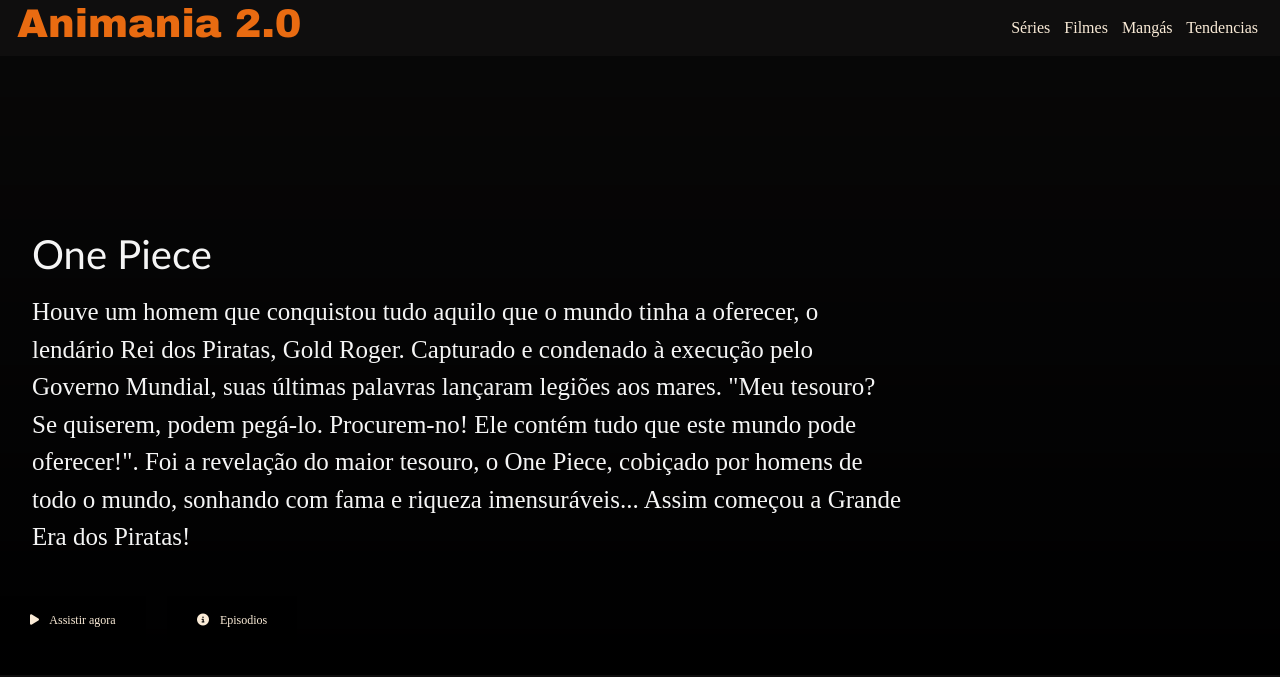
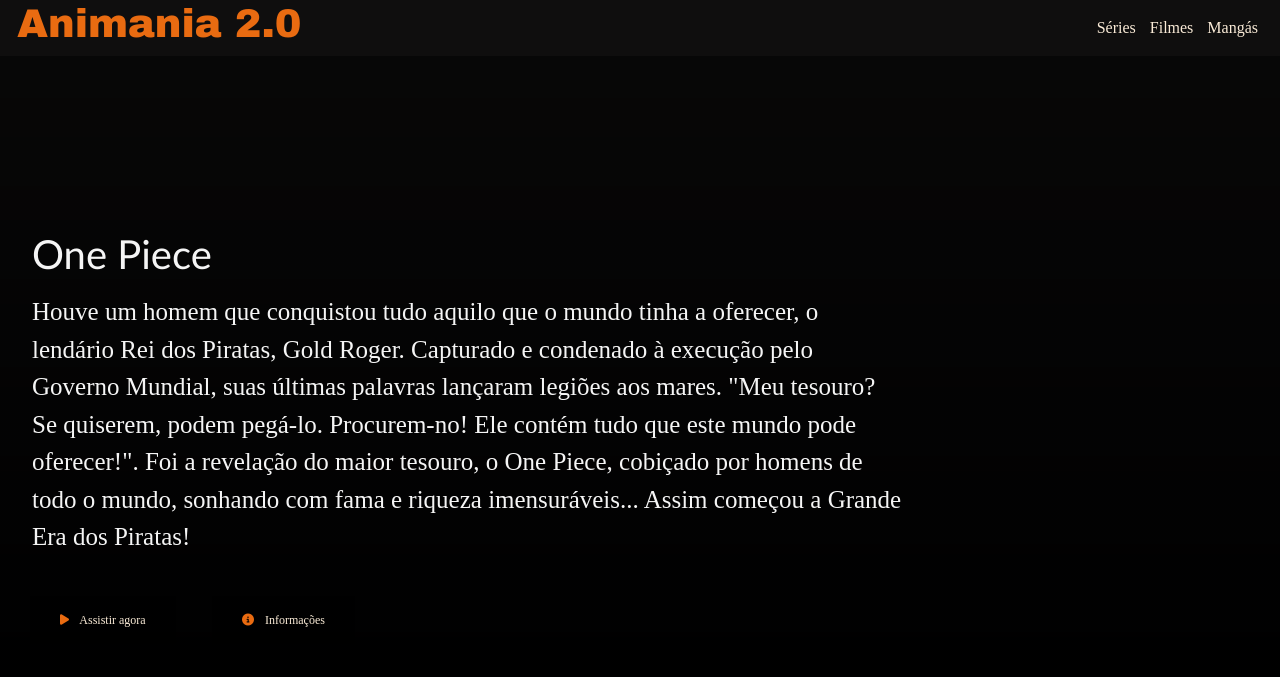
Before and after one commit to SlaveFox/Animania2, a plain HTML site: page index.html in a window 1280 px wide. Shown: the top 677 px of the page. Drawn offline with Linux system fonts and the light colour scheme.

Commit message:
atualizacao

```diff
--- a/index.html
+++ b/index.html
@@ -28,7 +28,6 @@
                 <a href="#series">Séries</a>
                 <a href="#filmes">Filmes</a>
                 <a href="#mangas">Mangás</a>
-                <a href="#tendencias">Tendencias</a>
             </nav>
         </div>
     </header>
@@ -47,13 +46,12 @@
             <div class="botoes">
                 <button role="button" class="botao">
                     <i class="fa-solid fa-play"></i>
-                    Assistir agora
+                    <a class="nome-anime-principal" href="https://www.crunchyroll.com/pt-br/one-piece" target="_blank">Assistir agora</a>
                 </button>
                 <button role="button" class="botao">
                     <i class="fa-solid fa-circle-info"></i>
-                    Episodios
+                    <a class="nome-anime-principal" href="https://www.crunchyroll.com/pt-br/one-piece/more" target="_blank">Informações</a>
                 </button>
-            </div>
         </div>
     </main>
     <!--Séries-->
--- a/style/main.css
+++ b/style/main.css
@@ -70,18 +70,20 @@
 .botao{
     background-color: rgba(0,0,0,.50) ;
     border: none;
-    color: antiquewhite;
+    color: var(--Laranja);
     padding: 15px 30px;
-    margin-right: 15px;
+    margin-left: 30px;
     font-size: 12px;
     cursor: pointer;
     transition: .4s ease all;
     margin-bottom: 10%;
+    text-decoration: none;
+
 }
 
 .botao:hover{
-    background-color: whitesmoke;
-    color: var(--Preto);
+    background-color: var(--Laranja);
+    color: antiquewhite;
 }
 
 .botao i{
@@ -137,3 +139,13 @@
     background: linear-gradient(rgba(236, 120, 43, 0.5),rgba(236,120,43.50)100%);
     background-color: whitesmoke;
 }
+
+.nome-anime-principal{
+    font-size: 12px;
+    text-decoration: none;
+    color: antiquewhite;
+    flex-direction: row;
+    cursor: pointer;;
+}
+.nome-anime-principal:hover{
+    color: whitesmoke;
```
